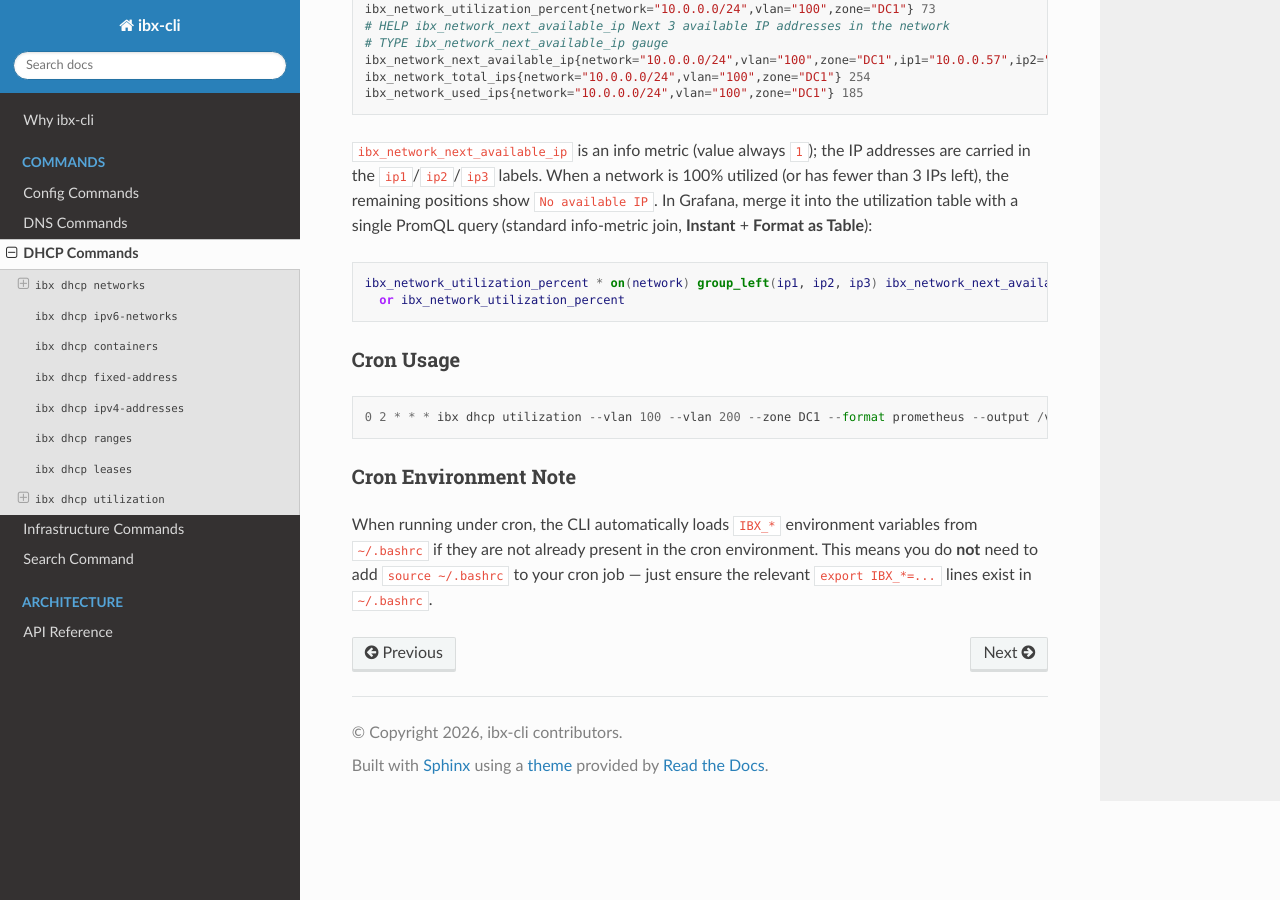
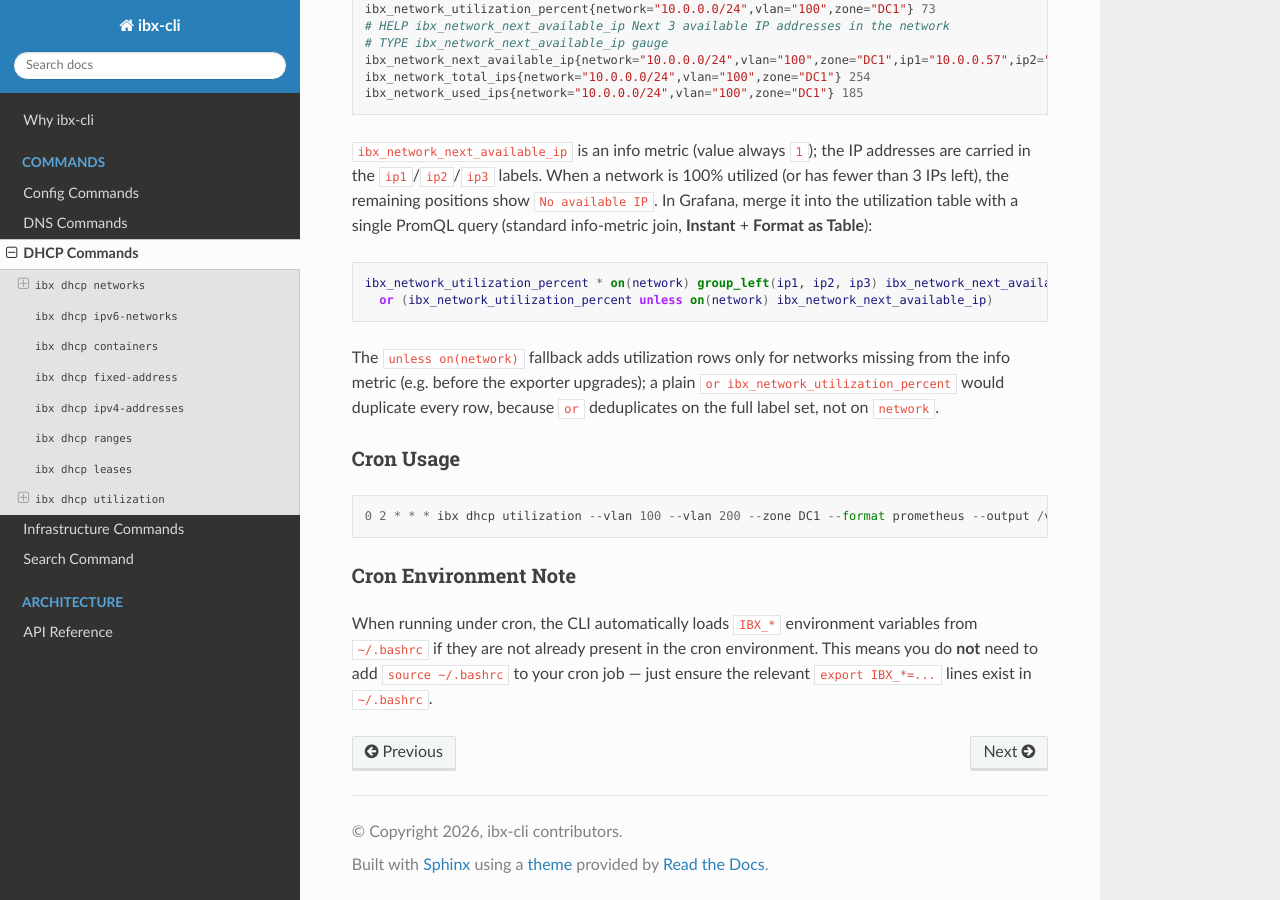
Before and after one commit to dafoyiming1981/ibx-cli, a Sphinx documentation site: the page built from docs/commands/dhcp.md, in a window 1280 px wide and 900 px high, scrolled down 3824 px. Built offline with Sphinx 7.4.7 and the Read the Docs theme 3.1.0, drawn with Linux system fonts in a browser that asks for light colours.

Commit message:
fix: duplicate rows in utilization table caused by bare `or` fallback
PromQL `or` deduplicates on the full label set: the group_left join
result carries ip1/ip2/ip3 labels while the plain fallback carries
__name__, so every network appeared twice (one row with IPs, one
without). Restrict the fallback with `unless on(network)` so it only
contributes networks missing from the info metric.

Co-Authored-By: Claude Opus 4.7 <noreply@anthropic.com>

````diff
--- a/docs/commands/dhcp.md
+++ b/docs/commands/dhcp.md
@@ -170,8 +170,13 @@ single PromQL query (standard info-metric join, **Instant** + **Format as Table*
 
 ```promql
 ibx_network_utilization_percent * on(network) group_left(ip1, ip2, ip3) ibx_network_next_available_ip
-  or ibx_network_utilization_percent
+  or (ibx_network_utilization_percent unless on(network) ibx_network_next_available_ip)
 ```
+
+The `unless on(network)` fallback adds utilization rows only for networks
+missing from the info metric (e.g. before the exporter upgrades); a plain
+`or ibx_network_utilization_percent` would duplicate every row, because
+`or` deduplicates on the full label set, not on `network`.
 
 ### Cron Usage
 
````
Also changed, not shown: 1 other file.
